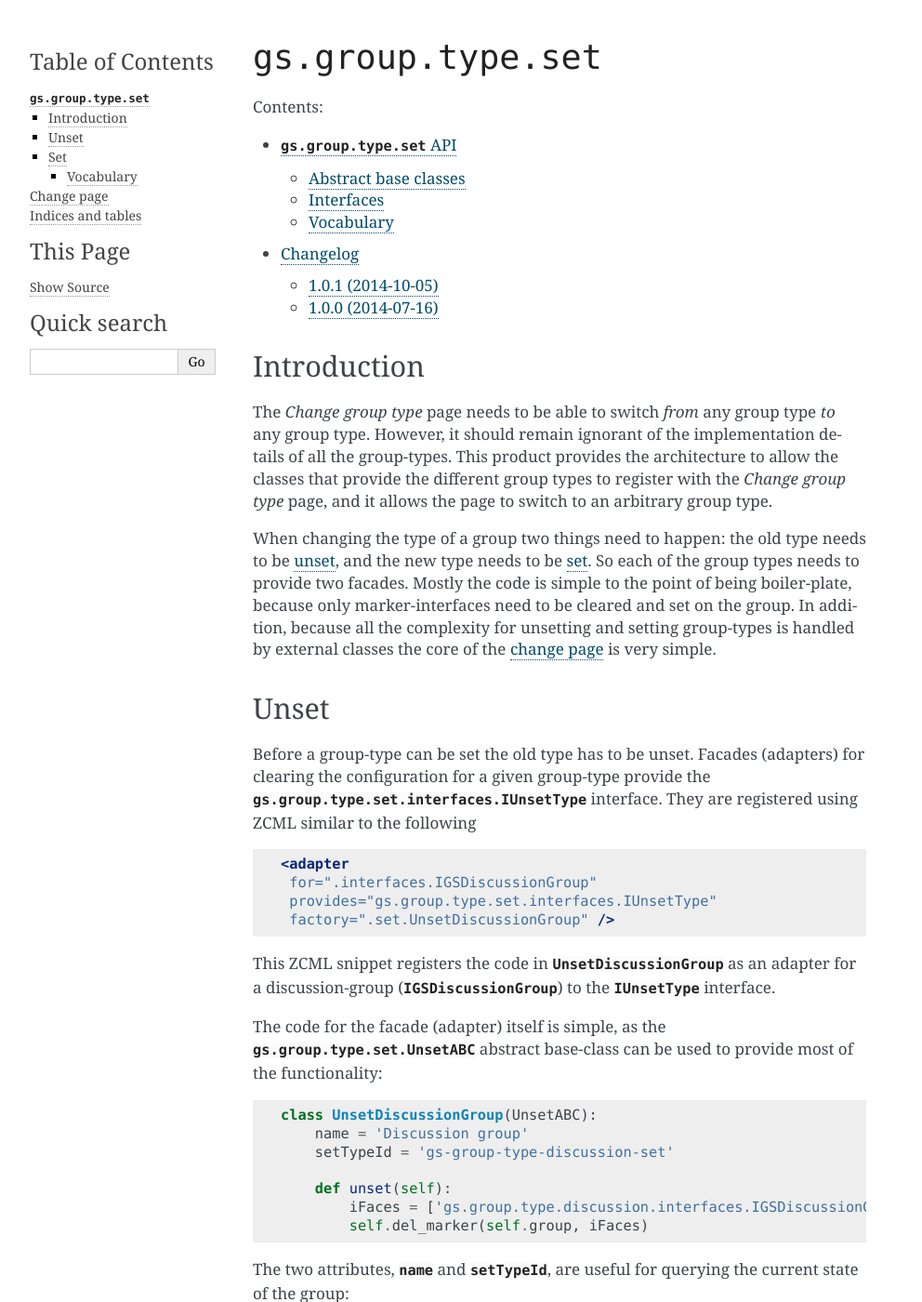
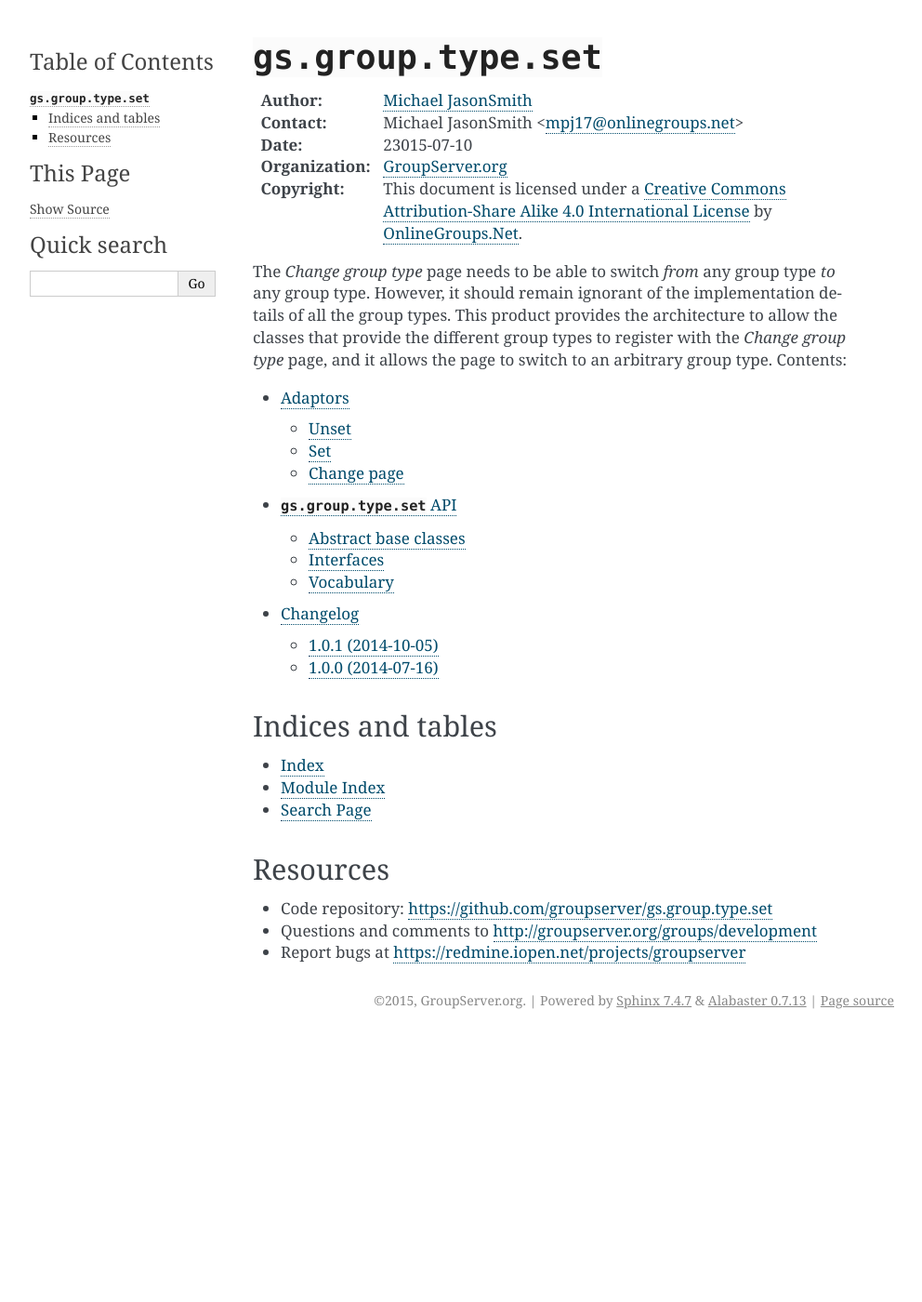
Before and after one commit to groupserver/gs.group.type.set, a Sphinx documentation site: the page built from docs/index.rst, in a window 1280 px wide and 1400 px high. Shown: the whole window at 93% size, without its empty margins (148-1140 px from the left). Built offline with Sphinx 7.4.7, drawn with Linux system fonts in a browser that asks for light colours; some of the changed text lies outside the part shown.

Commit message:
Refactoring the adaptors docs into their own file

```diff
--- a/docs/api.rst
+++ b/docs/api.rst
@@ -1,5 +1,5 @@
-``gs.group.type.set`` API
-=========================
+:mod:`gs.group.type.set` API
+============================
 
 The application programming-interface for this product is
 provided by three components: the `abstract base classes`_, the
--- a/docs/index.rst
+++ b/docs/index.rst
@@ -1,154 +1,32 @@
-``gs.group.type.set``
-=====================
+========================
+:mod:`gs.group.type.set`
+========================
+:Author: `Michael JasonSmith`_
+:Contact: Michael JasonSmith <mpj17@onlinegroups.net>
+:Date: 23015-07-10
+:Organization: `GroupServer.org`_
+:Copyright: This document is licensed under a
+  `Creative Commons Attribution-Share Alike 4.0 International License`_
+  by `OnlineGroups.Net`_.
 
-Contents:
+..  _Creative Commons Attribution-Share Alike 4.0 International License:
+    http://creativecommons.org/licenses/by-sa/4.0/
+
+The *Change group type* page needs to be able to switch *from*
+any group type *to* any group type. However, it should remain
+ignorant of the implementation details of all the group
+types. This product provides the architecture to allow the
+classes that provide the different group types to register with
+the *Change group type* page, and it allows the page to switch to
+an arbitrary group type.  Contents:
 
 .. toctree::
    :maxdepth: 2
 
+   adaptors
    api
    HISTORY
 
-Introduction
-------------
-
-The *Change group type* page needs to be able to switch *from*
-any group type *to* any group type. However, it should remain
-ignorant of the implementation details of all the
-group-types. This product provides the architecture to allow the
-classes that provide the different group types to register with
-the *Change group type* page, and it allows the page to switch to
-an arbitrary group type.
-
-When changing the type of a group two things need to happen: the
-old type needs to be unset_, and the new type needs to be
-set_. So each of the group types needs to provide two
-facades. Mostly the code is simple to the point of being
-boiler-plate, because only marker-interfaces need to be cleared
-and set on the group. In addition, because all the complexity for
-unsetting and setting group-types is handled by external classes
-the core of the `change page`_ is very simple.
-
-Unset
------
-
-Before a group-type can be set the old type has to be unset.
-Facades (adapters) for clearing the configuration for a given
-group-type provide the
-:class:`gs.group.type.set.interfaces.IUnsetType` interface. They
-are registered using ZCML similar to the following
-
-.. code-block:: xml
-
-   <adapter
-    for=".interfaces.IGSDiscussionGroup"
-    provides="gs.group.type.set.interfaces.IUnsetType"
-    factory=".set.UnsetDiscussionGroup" />
-
-This ZCML snippet registers the code in
-:class:`UnsetDiscussionGroup` as an adapter for a
-discussion-group (:class:`IGSDiscussionGroup`) to the
-:class:`IUnsetType` interface.
-
-The code for the facade (adapter) itself is simple, as the
-:class:`gs.group.type.set.UnsetABC` abstract base-class can be
-used to provide most of the functionality:
-
-.. code-block:: python
-
-  class UnsetDiscussionGroup(UnsetABC):
-      name = 'Discussion group'
-      setTypeId = 'gs-group-type-discussion-set'
-
-      def unset(self):
-          iFaces = ['gs.group.type.discussion.interfaces.IGSDiscussionGroup']
-          self.del_marker(self.group, iFaces)
-
-The two attributes, :attr:`name` and :attr:`setTypeId`, are
-useful for querying the current state of the group:
-
-.. code-block:: python
-
-  print('This is a {0}'.format(IUnsetType(group).name))
-
-The :attr:`setTypeId` attribute can be thought of as a pointer to
-the identifier (*name* in the adapter-parlance of Zope) of the
-facade that is used to set_ the group type. It is used by the
-`Change page`_ to determine the **current** group type.
-
-Set
----
-
-The facade for setting a group to a particular type provides the
-:class:`gs.group.type.set.interfaces.ISetType` interface. The
-ZCML for registering such a facade (adapter) is as follows
-
-.. code-block:: xml
-
-  <adapter
-    name="gs-group-type-discussion-set"
-    for="gs.group.base.interfaces.IGSGroupMarker"
-    provides="gs.group.type.set.interfaces.ISetType"
-    factory=".set.SetDiscussionGroup"  />
-
-:Note: The adapter for setting a group-type is a *named* adapter,
-       because of the ``name`` attribute to the ``<adapter>``
-       element. The name **must** be the same as that specified
-       in the :attr:`setTypeId` attribute of the corresponding
-       unset_ adapter.
-
-The facade itself is simple, as the
-:class:`gs.group.type.set.SetABC` abstract base-class is used for
-providing much of the functionality:
-
-.. code-block:: python
-
-  class SetDiscussionGroup(SetABC):
-      name = 'Discussion group'
-      weight = 10
-
-      def set(self):
-          iFaces = ['gs.group.type.discussion.interfaces.IGSDiscussionGroup']
-          self.add_marker(self.group, iFaces)
-
-The :attr:`name` is used to provide a label for the option in the
-`Change page`_. The :attr:`weight` attribute is used to order the
-adapters in the vocabulary_.
-
-Vocabulary
-~~~~~~~~~~
-
-The *Change* page uses the *vocabulary*
-:class:`gs.group.type.set.vocabulary.GroupTypeVocabulary` to list
-all the facades that provide the :class:`ISetType`
-interface. While the vocabulary *can* be instantiated as a
-stand-alone class, usually it is used in a ``Choice`` field in a
-schema, by using the name of the corresponding
-``groupserver.GroupType`` utility:
-
-.. code-block:: python
-
-    groupType = Choice(
-        title='Group type',
-        description='The type of group',
-        vocabulary='groupserver.GroupType',
-        required=True)
-
-Change page
-===========
-
-Because all the actual functionality for changing a group-type is
-farmed off to external classes the core of the Change page is
-very simple:
-
-.. code-block:: python
-
-        unsetter = IUnsetType(self.context)
-        gsm = getGlobalSiteManager()
-        setter = gsm.getAdapter(self.context, ISetType, data['groupType'])
-
-        unsetter.unset()
-        setter.set()
 
 Indices and tables
 ==================
@@ -156,3 +34,15 @@
 * :ref:`genindex`
 * :ref:`modindex`
 * :ref:`search`
+
+Resources
+=========
+
+- Code repository: https://github.com/groupserver/gs.group.type.set
+- Questions and comments to http://groupserver.org/groups/development
+- Report bugs at https://redmine.iopen.net/projects/groupserver
+
+.. _GroupServer: http://groupserver.org/
+.. _GroupServer.org: http://groupserver.org/
+.. _OnlineGroups.Net: https://onlinegroups.net
+.. _Michael JasonSmith: http://groupserver.org/p/mpj17
```
Also changed, not shown: docs/adaptors.rst (added, +136 -0 lines).
